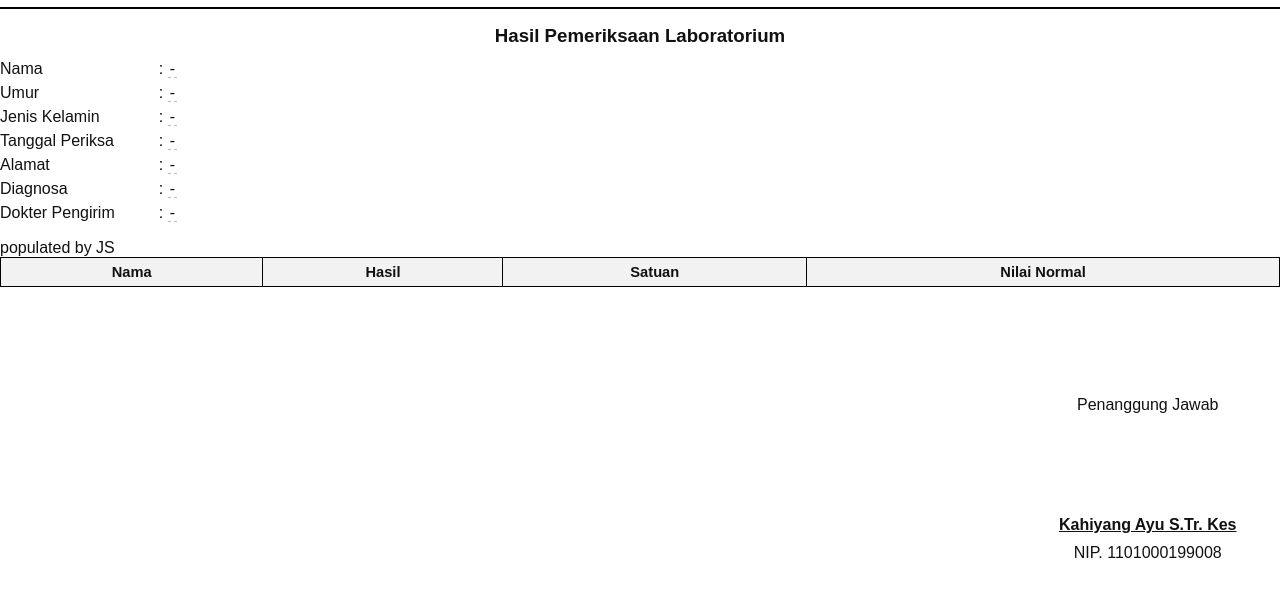
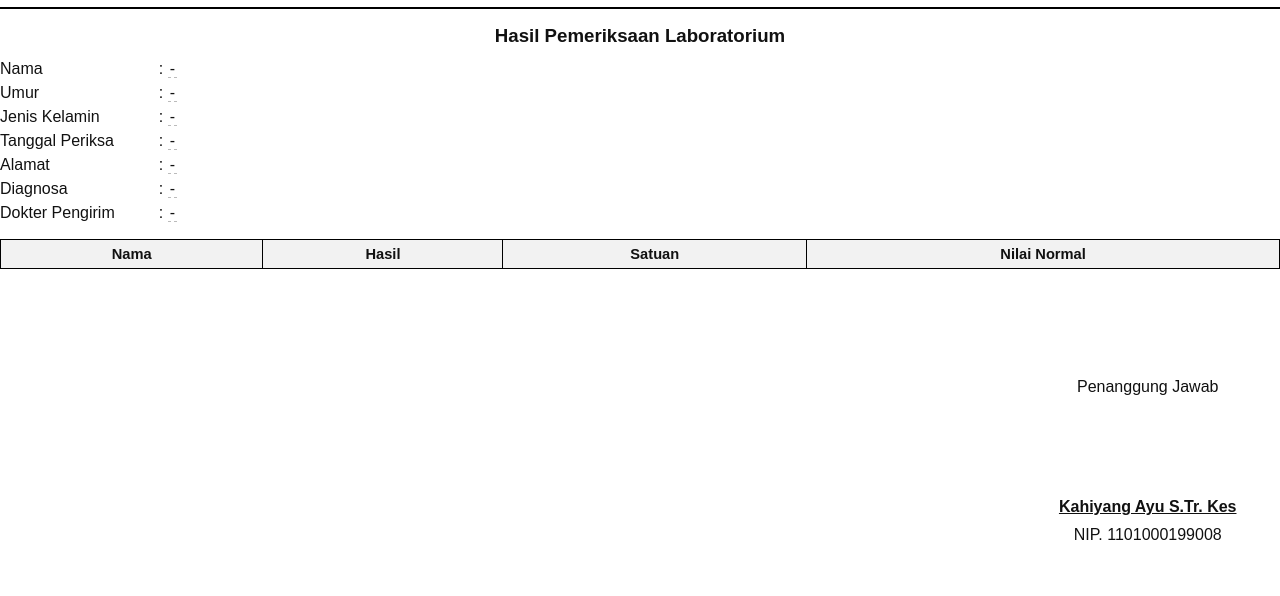
Before and after one commit to abilzh1010s/TUBES-TIM-11-SIL-R2, a plain HTML site: page cetak-hasil.html in a window 1280 px wide. Shown: the part 136-732 px from the top of the page. Drawn offline with Linux system fonts and the light colour scheme.

Commit message:
Add files via upload

```diff
--- a/cetak-hasil.html
+++ b/cetak-hasil.html
@@ -191,7 +191,7 @@
             </tr>
           </thead>
           <tbody id="labRows">
-             populated by JS
+
           </tbody>
         </table>
       </section>
```
